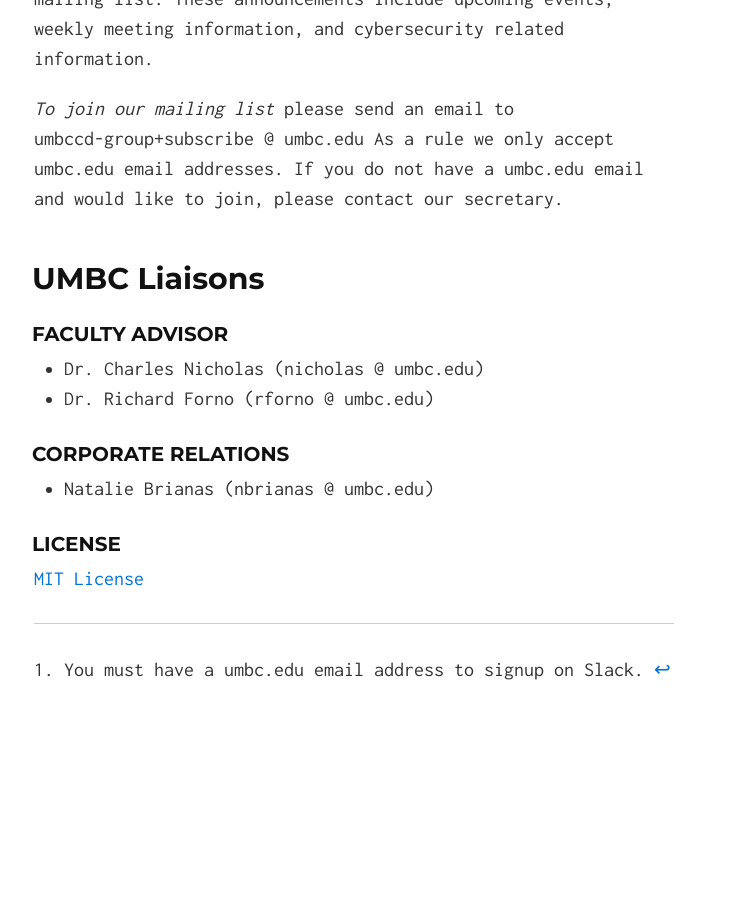
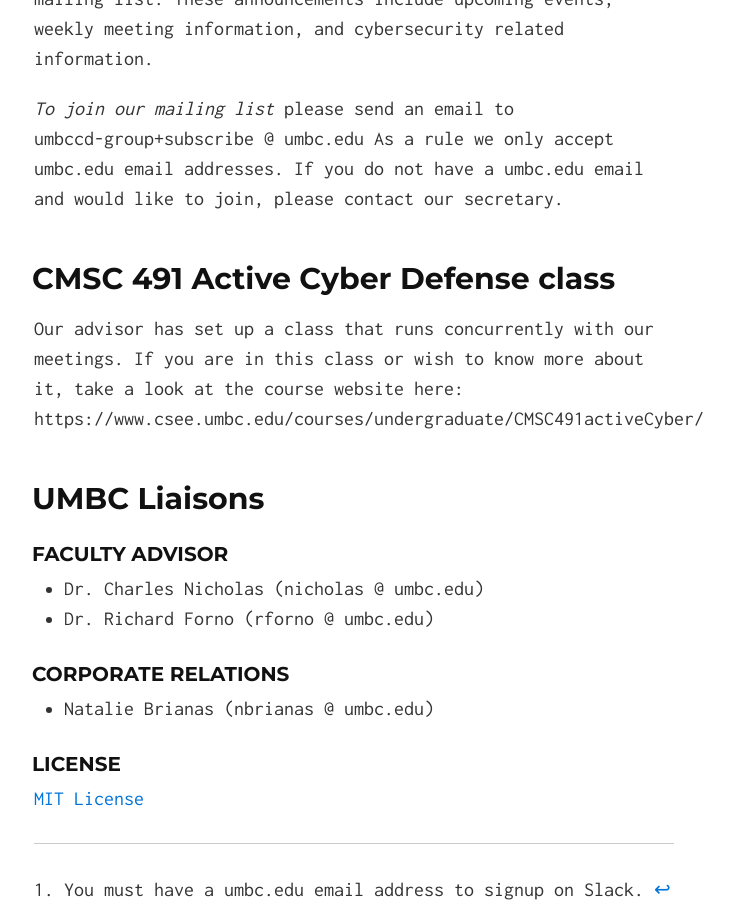
Before and after one commit to UMBCCyberDawgs/umbccyberdawgs.github.io, a Jekyll site: the page built from index.md, in a window 1280 px wide and 900 px high, scrolled down 3811 px. Shown: the whole window, without its empty margins (286-1019 px from the left). Built offline with Jekyll 4.4.1, drawn with Linux system fonts in a browser that asks for light colours; our own code applies the rules of GitHub Pages for plain Markdown files; before the commit the page ends 4596 px from its top, so only the background shows below that.

Commit message:
Add info about CMSC491

```diff
--- a/index.md
+++ b/index.md
@@ -116,6 +116,11 @@ umbccd-group+subscribe @ umbc.edu As a rule we only accept umbc.edu email
 addresses. If you do not have a umbc.edu email and would like to join, please
 contact our secretary.
 
+## <a name="activecyberdefense">CMSC 491 Active Cyber Defense class
+
+Our advisor has set up a class that runs concurrently with our meetings. If you
+are in this class or wish to know more about it, take a look at the course
+website here: https://www.csee.umbc.edu/courses/undergraduate/CMSC491activeCyber/
 
 ## UMBC Liaisons
 
```
